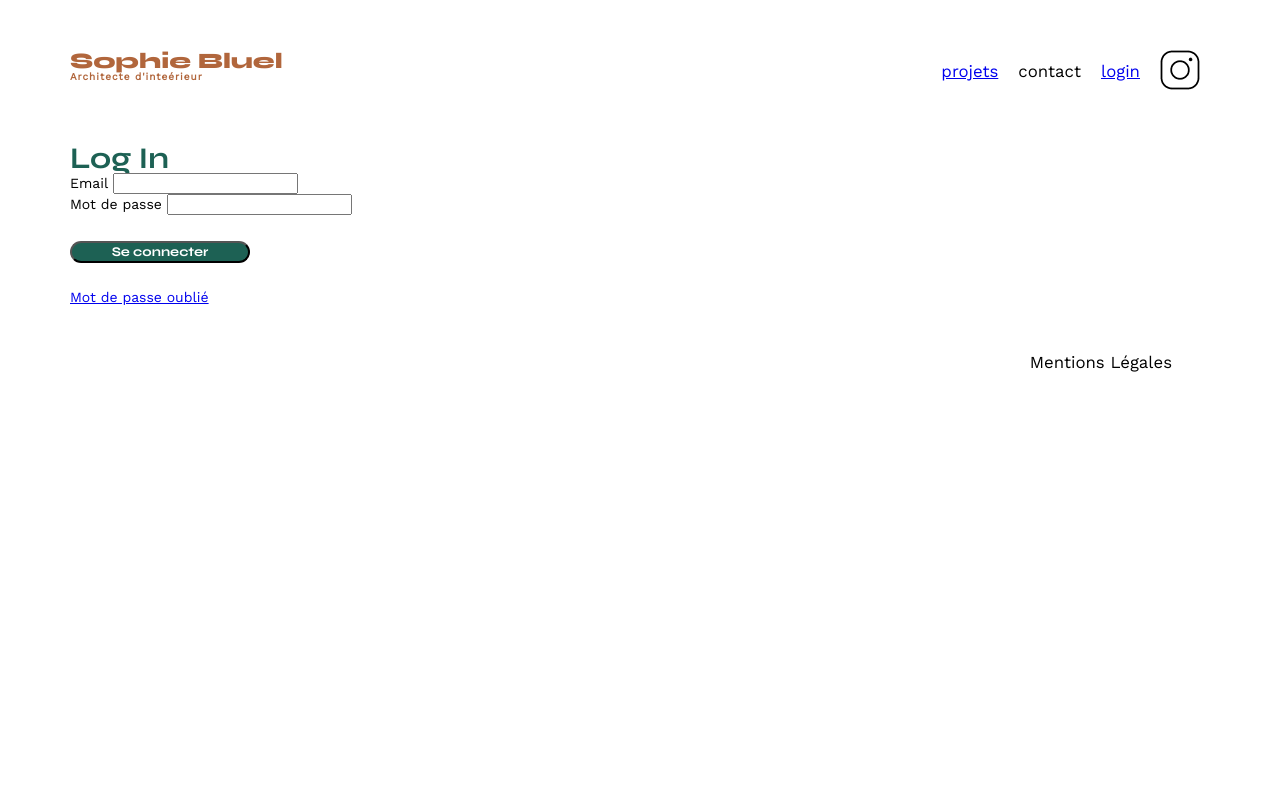
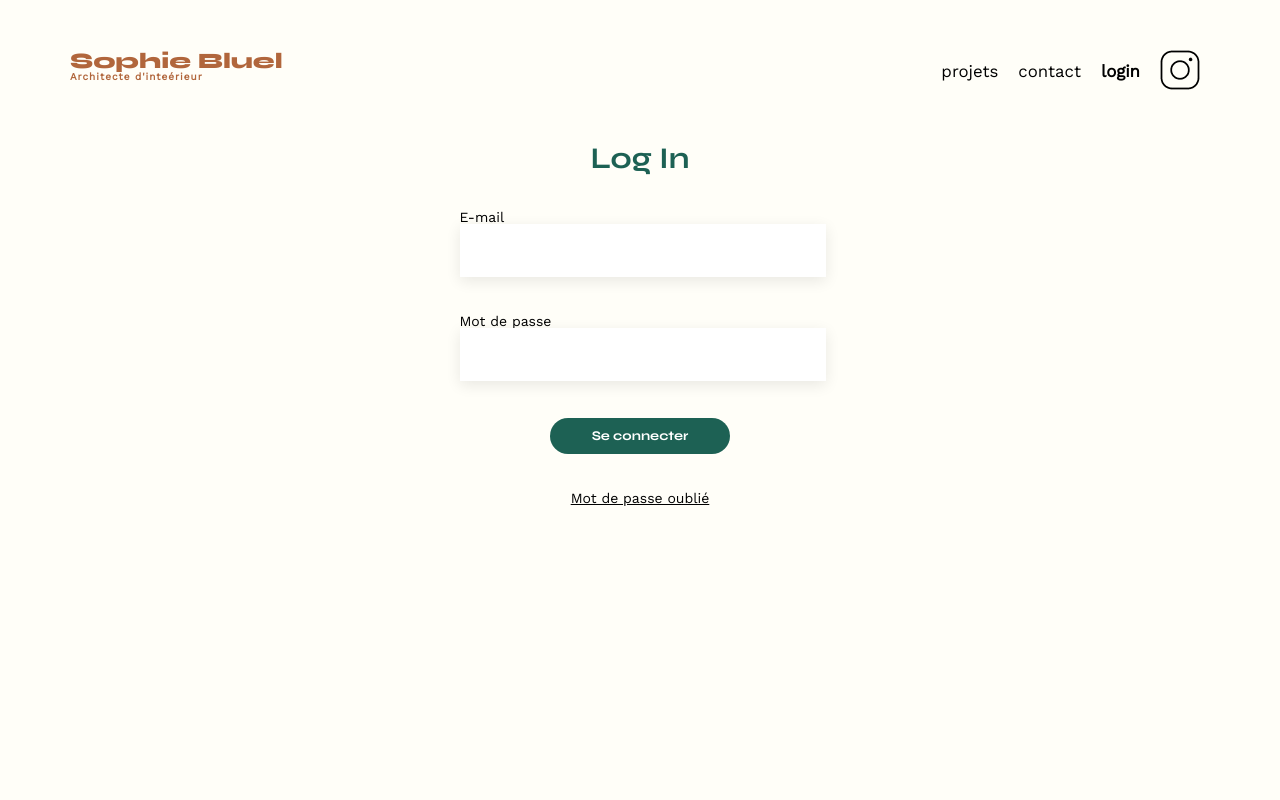
Before and after one commit to SimonGarbet/SophieBluel, a plain HTML site: page FrontEnd/login.html in a window 1280 px wide. Shown: the top 800 px of the page. Drawn offline with nearby package versions, Linux system fonts and the light colour scheme.

Commit message:
Changements Partie Login

```diff
--- a/FrontEnd/assets/style.css
+++ b/FrontEnd/assets/style.css
@@ -22,6 +22,7 @@ time, mark, audio, video {
 	font-size: 100%;
 	font: inherit;
 	vertical-align: baseline;
+	background-color: #FFFEF8;
 }
 /* HTML5 display-role reset for older browsers */
 article, aside, details, figcaption, figure,
@@ -188,7 +189,23 @@ footer nav ul {
 
 
 
-/* Début Prog Simon Garbet */
+/* DEBUT PROG GIMON GARBET */
+
+
+
+/*Partie index*/
+
+
+
+nav a{
+	text-decoration: none;
+	color: black;
+}
+
+.onglet_actif{
+	font-weight: 600;
+}
+
 
 
 .filtres button {
@@ -220,3 +237,44 @@ footer nav ul {
 	gap: 10px;
 	justify-content: center;
 }
+
+
+
+
+/* Partie Login */
+
+
+
+
+#login, #login form{
+	display: flex;
+	flex-direction: column;
+	align-items: center;
+	gap: 37px;
+}
+
+#login div{
+	display: flex;
+	flex-direction: column;
+	margin-right: 180px;
+}
+
+#mdp, #emailco{
+	height: 51px;
+	width: 200%;
+	border: none;
+	background: #FFFFFF;
+	box-shadow: 0px 4px 14px rgba(0, 0, 0, 0.09);
+}
+
+#login input[type="submit"]{
+	border: none;
+	color: white;
+	padding: 10px;
+	margin: 0%;
+}
+
+#login a{
+	color: black;
+	margin-bottom: 355px;
+}
--- a/FrontEnd/login.html
+++ b/FrontEnd/login.html
@@ -18,7 +18,7 @@
             <ul>
                 <li ><a href="index.html">projets</a></li>
                 <li>contact</li>
-                <li ><a href= "login.html">login </a></li>
+                <li  class="onglet_actif"><a href= "login.html">login </a></li>
                 <li><img src="./assets/icons/instagram.png" alt="Instagram"></li>
             </ul>
         </nav>
@@ -29,12 +29,13 @@
         <section id="login">
             <h2>Log In</h2>
                 <form action="#" method="post">
-                <div><label for="emailco">Email</label>
-                <input type="email" name="emailco" id="emailco">
+                <div>
+                    <label for="emailco">E-mail</label>
+                    <input type="email" name="emailco" id="emailco">
                 </div>
                 <div>
-                <label for="mdp">Mot de passe</label>
-                <input type="text" name="mdp" id="mdp">
+                    <label for="mdp">Mot de passe</label>
+                    <input type="text" name="mdp" id="mdp">
                 </div>
                 <input type="submit" value="Se connecter">
                 </form>
```
Also changed, not shown: FrontEnd/index.html (+1 -1 lines).
